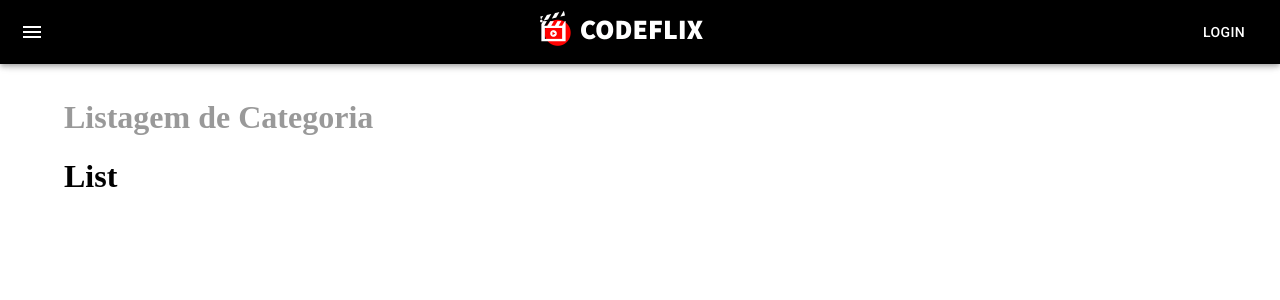
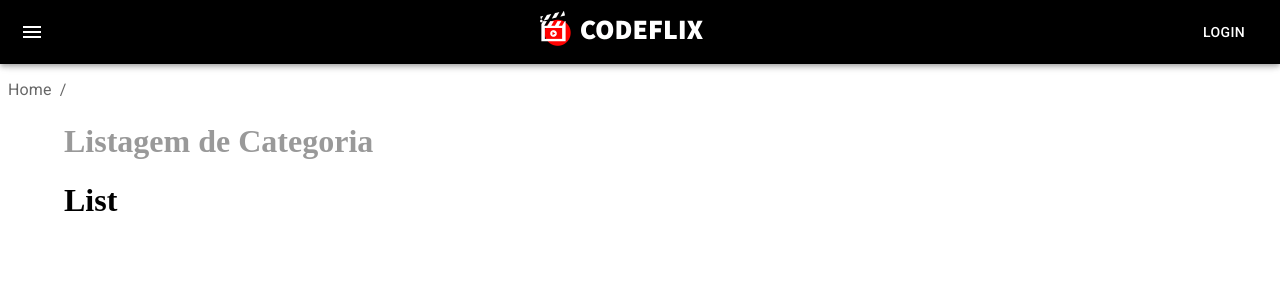
Before and after one commit to giovanifranz/Full-Cycle-2.0-Microservice-Catalog-React-Frontend, a React (Create React App) app in the folder frontend/: page /categorias in a window 1280 px wide. Shown: the top 300 px of the page. Built offline with nearby package versions, Linux system fonts and the light colour scheme.

Commit message:
Breadcrumbs Component

```diff
--- a/frontend/src/App.tsx
+++ b/frontend/src/App.tsx
@@ -1,13 +1,14 @@
 import { Box } from '@mui/material'
 import React from 'react'
 import { BrowserRouter } from 'react-router-dom'
-import { Navbar } from './components'
+import { Navbar, Breadcrumbs } from './components'
 import AppRouter from './routes/AppRouter'
 const App: React.FC = () => {
   return (
     <BrowserRouter>
       <Navbar />
       <Box paddingTop="70px">
+        <Breadcrumbs />
         <AppRouter />
       </Box>
     </BrowserRouter>
--- /dev/null
+++ b/frontend/src/components/Breadcrumbs/index.tsx
@@ -0,0 +1,96 @@
+import React, { useState } from 'react'
+import {
+  Box,
+  Link,
+  ListItem,
+  ListItemText,
+  Typography,
+  Breadcrumbs as MuiBreadcrumbs
+} from '@mui/material'
+import type { LinkProps, ListItemProps } from '@mui/material'
+import { ExpandLess, ExpandMore } from '@mui/icons-material'
+import {
+  Link as RouterLink,
+  Route,
+  Routes,
+  MemoryRouter,
+  useLocation
+} from 'react-router-dom'
+
+interface BreadcrumbsProps extends ListItemProps {
+  to: string
+  open?: boolean
+}
+
+const breadcrumbNameMap: { [key: string]: string } = {
+  '/inbox': 'Inbox',
+  '/inbox/important': 'Important',
+  '/trash': 'Trash',
+  '/spam': 'Spam',
+  '/drafts': 'Drafts'
+}
+
+function ListItemLink(props: BreadcrumbsProps) {
+  const { to, open, ...other } = props
+  const primary = breadcrumbNameMap[to]
+
+  let icon = null
+  if (open != null) {
+    icon = open ? <ExpandLess /> : <ExpandMore />
+  }
+
+  return (
+    <li>
+      <ListItem button component={RouterLink as any} to={to} {...other}>
+        <ListItemText primary={primary} />
+        {icon}
+      </ListItem>
+    </li>
+  )
+}
+
+interface LinkRouterProps extends LinkProps {
+  to: string
+  replace?: boolean
+}
+
+const LinkRouter = (props: LinkRouterProps) => (
+  <Link {...props} component={RouterLink as any} />
+)
+
+const Page = () => {
+  const location = useLocation()
+  const pathnames = location.pathname.split('/').filter((x) => x)
+
+  return (
+    <MuiBreadcrumbs aria-label="breadcrumb">
+      <LinkRouter underline="hover" color="inherit" to="/">
+        Home
+      </LinkRouter>
+      {pathnames.map((value, index) => {
+        const last = index === pathnames.length - 1
+        const to = `/${pathnames.slice(0, index + 1).join('/')}`
+
+        return last ? (
+          <Typography color="text.primary" key={to}>
+            {breadcrumbNameMap[to]}
+          </Typography>
+        ) : (
+          <LinkRouter underline="hover" color="inherit" to={to} key={to}>
+            {breadcrumbNameMap[to]}
+          </LinkRouter>
+        )
+      })}
+    </MuiBreadcrumbs>
+  )
+}
+
+export function Breadcrumbs() {
+  return (
+    <Box sx={{ display: 'flex', flexDirection: 'column', width: 360 }}>
+      <Routes>
+        <Route path="*" element={<Page />} />
+      </Routes>
+    </Box>
+  )
+}
--- a/frontend/src/components/index.ts
+++ b/frontend/src/components/index.ts
@@ -1,2 +1,3 @@
 export * from './Page'
 export * from './Navbar'
+export * from './Breadcrumbs'
```
